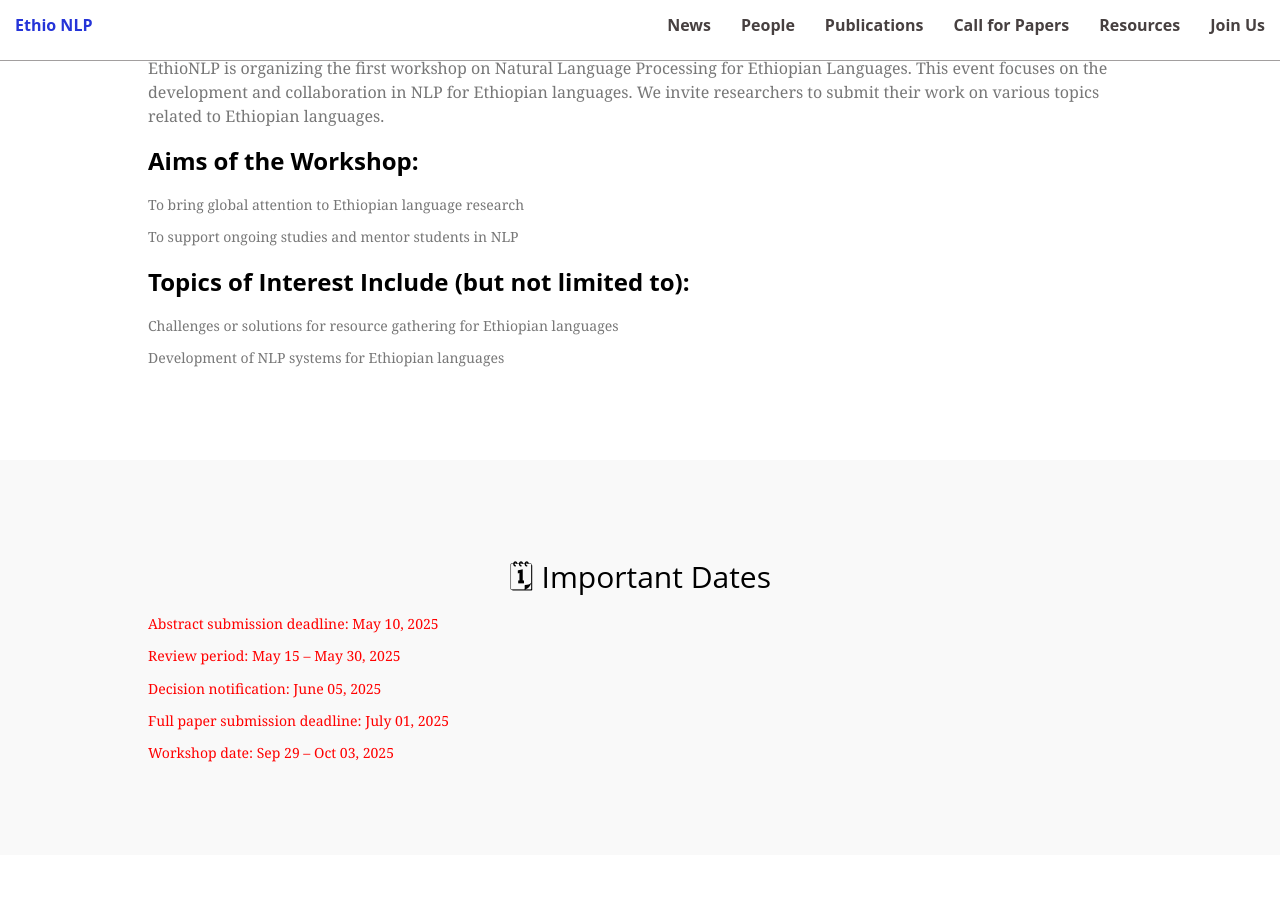
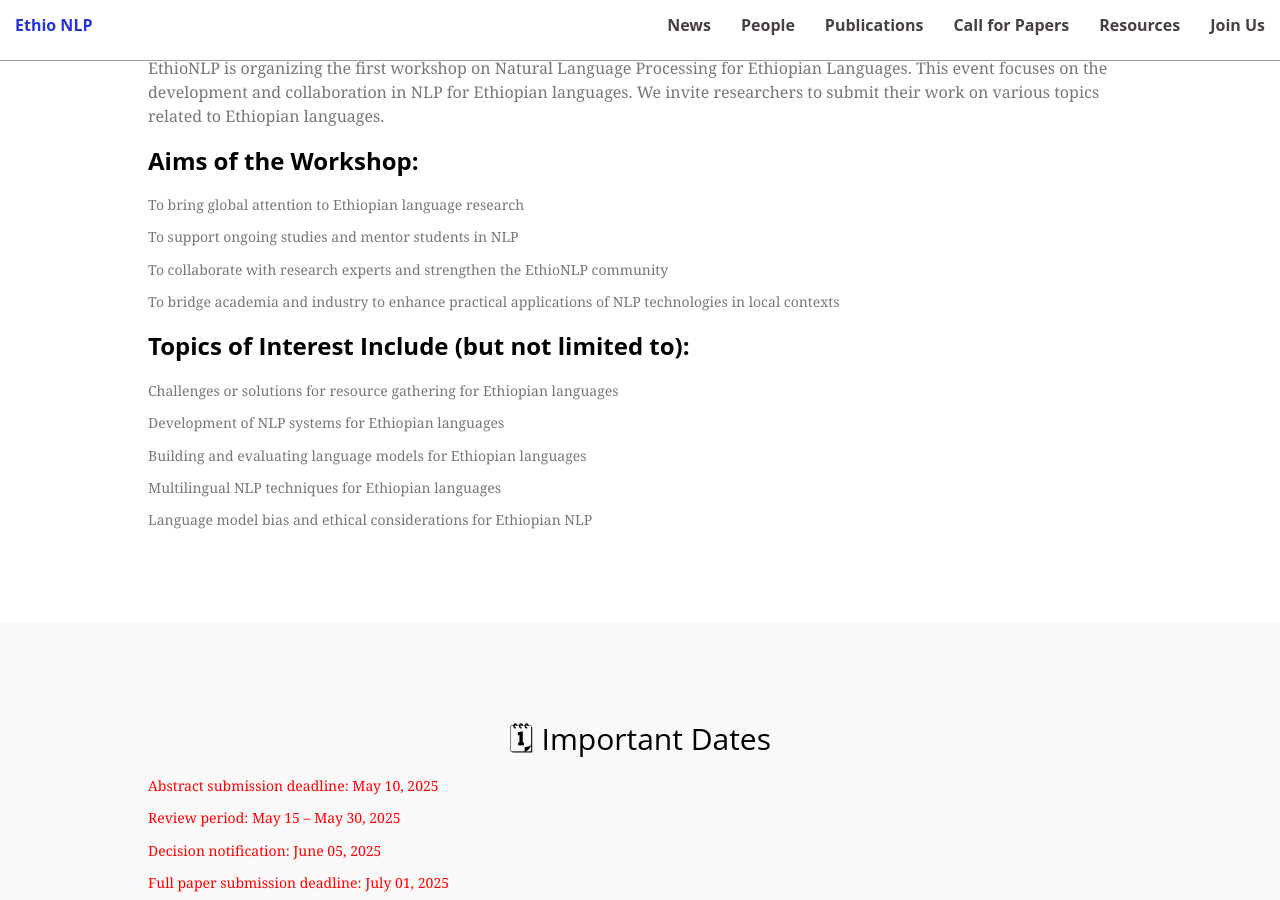
Before and after one commit to EthioNLP/ethionlp.github.io, a Jekyll site: the page built from index.html, in a window 1280 px wide and 900 px high, scrolled down 1006 px. Built offline with Jekyll 4.4.1, drawn with Linux system fonts in a browser that asks for light colours; some of the changed text lies outside the part shown.

Commit message:
Update research-interests.html

```diff
--- a/_includes/research-interests.html
+++ b/_includes/research-interests.html
@@ -51,14 +51,17 @@
         <ul class="text-muted">
             <li>To bring global attention to Ethiopian language research</li>
             <li>To support ongoing studies and mentor students in NLP</li>
-            <!-- Continue the list as needed -->
+            <li>To collaborate with research experts and strengthen the EthioNLP community</li>
+            <li>To bridge academia and industry to enhance practical applications of NLP technologies in local contexts</li>
         </ul>
 
         <h3><strong>Topics of Interest Include (but not limited to):</strong></h3>
         <ul class="text-muted">
             <li>Challenges or solutions for resource gathering for Ethiopian languages</li>
             <li>Development of NLP systems for Ethiopian languages</li>
-            <!-- Continue the list as needed -->
+            <li>Building and evaluating language models for Ethiopian languages</li>
+            <li>Multilingual NLP techniques for Ethiopian languages</li>
+            <li>Language model bias and ethical considerations for Ethiopian NLP</li>
         </ul>
     </div>
 </section>
@@ -83,7 +86,7 @@
         <div class="text-center">
             <h2>Author Guidelines</h2>
         </div>
-        <p>Authors should prepare their manuscripts according to standard scientific paper formats. Full papers can be between 4-8 pages, and extended abstracts up to 2 pages. All submissions should be original and not simultaneously submitted to another conference.</p>
+        <p>Authors should prepare their manuscripts according to standard scientific paper formats. Full papers can be between 4-8 pages, and extended abstracts up to 2 pages. All submissions should be original and not simultaneously submitted to another conference. The conference language is English.</p>
     </div>
 </section>
 
@@ -108,7 +111,11 @@
             <li>Dr. Martha Yifru Tachebele, Addis Ababa University</li>
             <li>Dr. Michael Melese Woldeyohannis, Addis Ababa University</li>
             <li>Dr. Seid Muhie Yimam, University of Hamburg, HCDS</li>
-            <!-- Continue the list as needed -->
+            <li>Dr. Atnafu Lambebo Tonja, MBZUAI & Lelapa AI</li>
+            <li>Abinew Ali Ayele, University of Hamburg & Bahir Dar University</li>
+            <li>Israel Abebe Azime, Saarland University</li>
+            <li>Hellina Hailu Nigatu, University of California</li>
+            <!-- Continue adding members as needed -->
         </ul>
     </div>
 </section>
```
